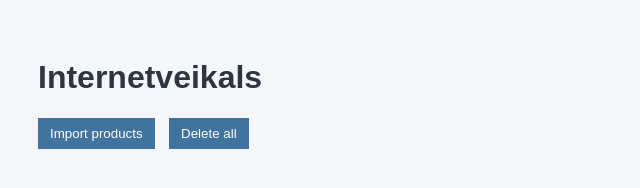
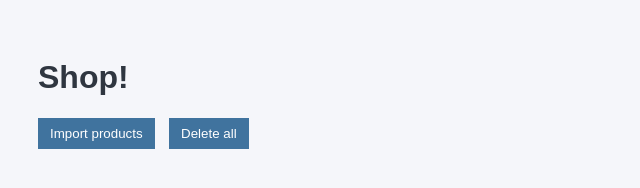
Before and after one commit to AmandaOzolina/ecommerce, a website: page shop/public/index.html in a window 1280 px wide. Shown: the whole page, without its empty margins (0-640 px from the left). Drawn offline with Linux system fonts and the light colour scheme; no server answers.

Commit message:
Update index.html

```diff
--- a/shop/public/index.html
+++ b/shop/public/index.html
@@ -54,7 +54,7 @@ button:hover {
 
 <body>
 
-<h1>Internetveikals</h1>
+<h1>Shop!</h1>
 
 <div class="controls">
 <button onclick="importProducts()">Import products</button>
```
